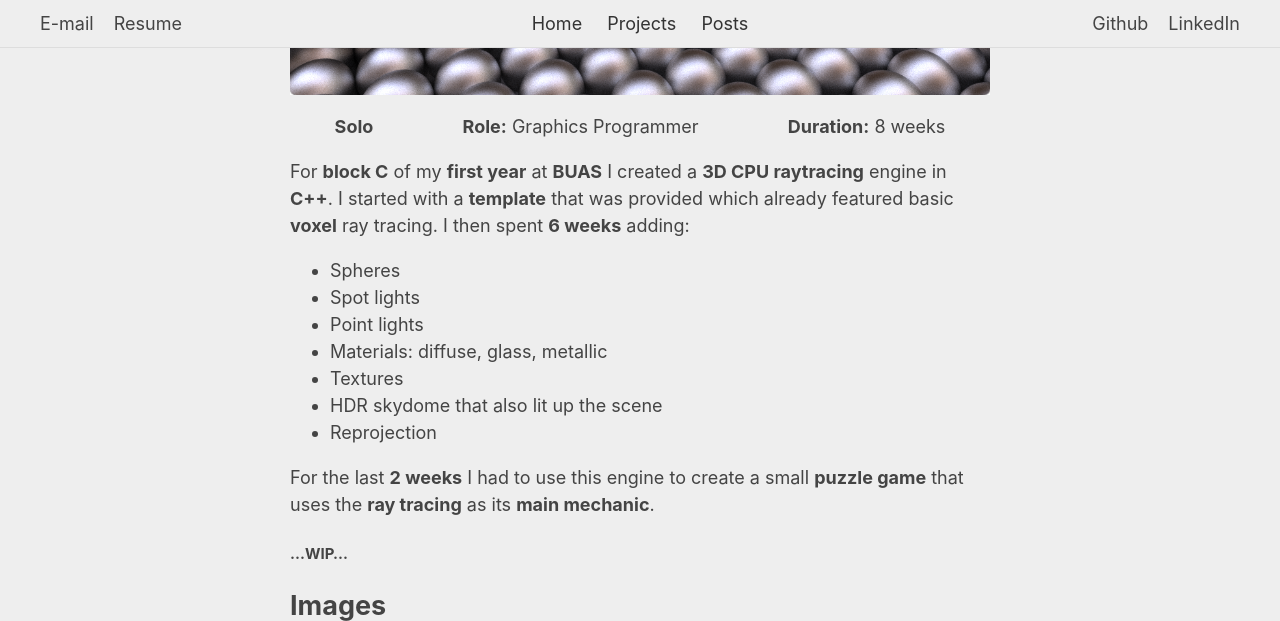
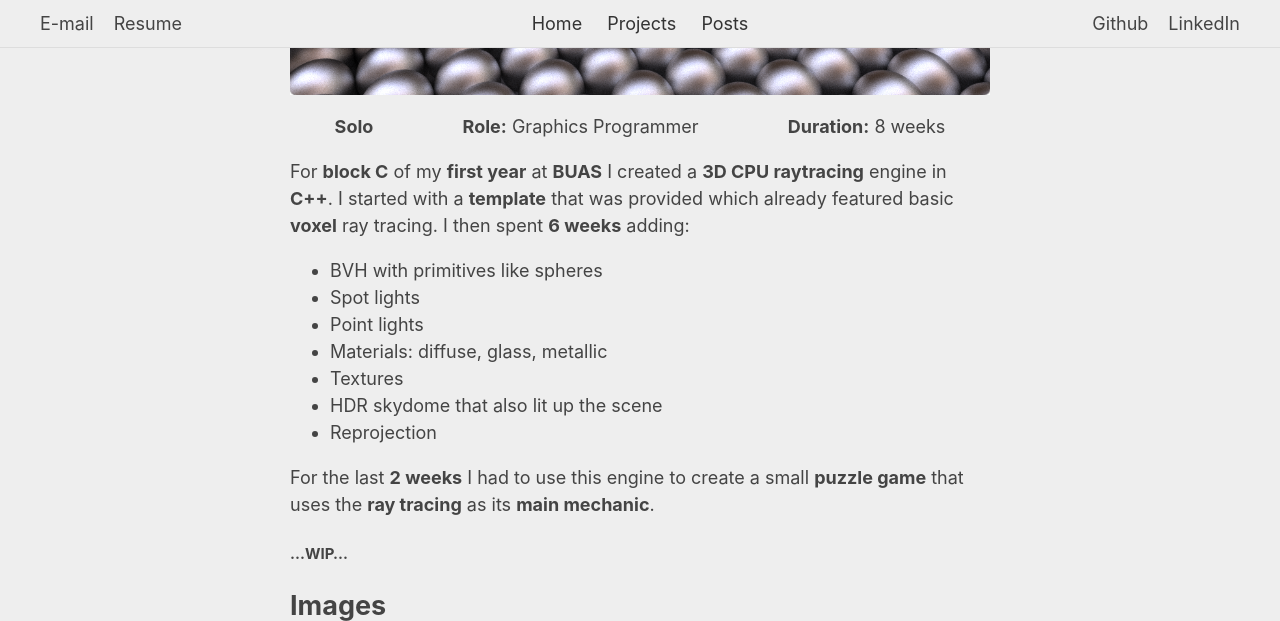
Before and after one commit to bakjedev/bakjedev.github.io, a Jekyll site: the page built from _projects/voxpopuli.md, in a window 1280 px wide and 900 px high, scrolled down 484 px, cut to the strip 0-621 px from the top of the window. Built offline with Jekyll 4.4.1, drawn with Linux system fonts in a browser that asks for light colours.

Commit message:
Mention BVH in voxpopuli

```diff
--- a/_projects/voxpopuli.md
+++ b/_projects/voxpopuli.md
@@ -16,7 +16,7 @@ priority: 8
 
 For **block C** of my **first year** at **BUAS** I created a **3D CPU raytracing** engine in **C++**. I started with a **template** that was provided which already featured basic **voxel** ray tracing. I then spent **6 weeks** adding:
 
-- Spheres
+- BVH with primitives like spheres
 - Spot lights
 - Point lights
 - Materials: diffuse, glass, metallic
```
